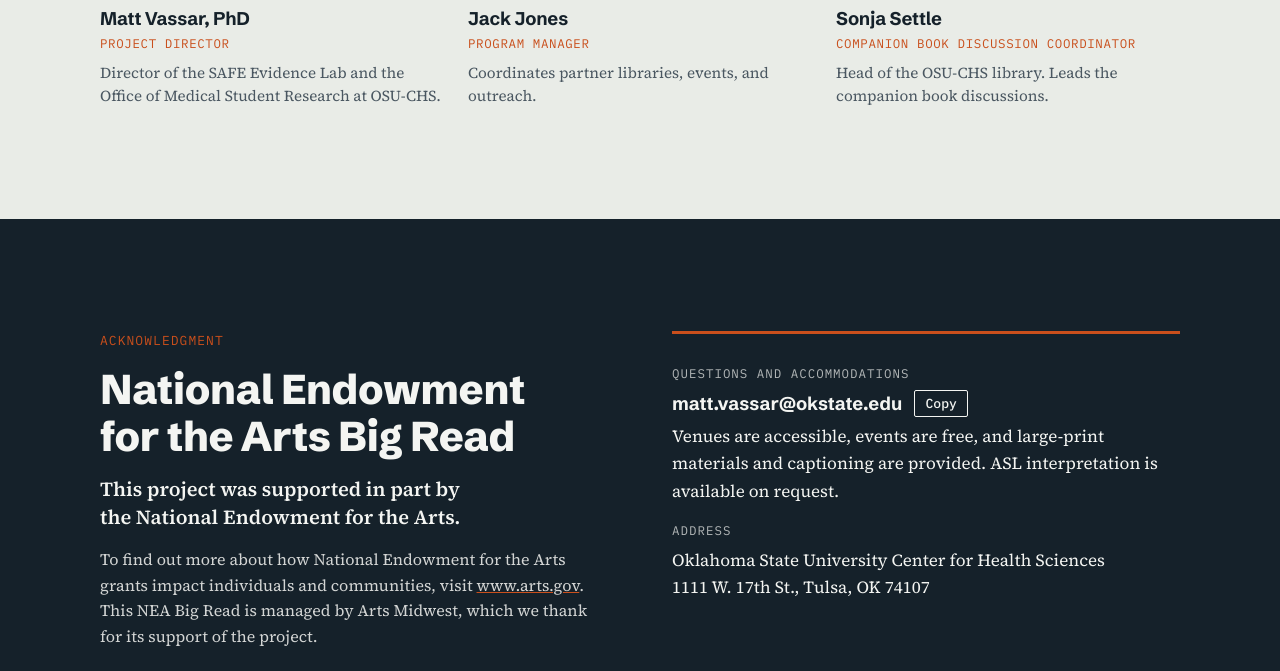
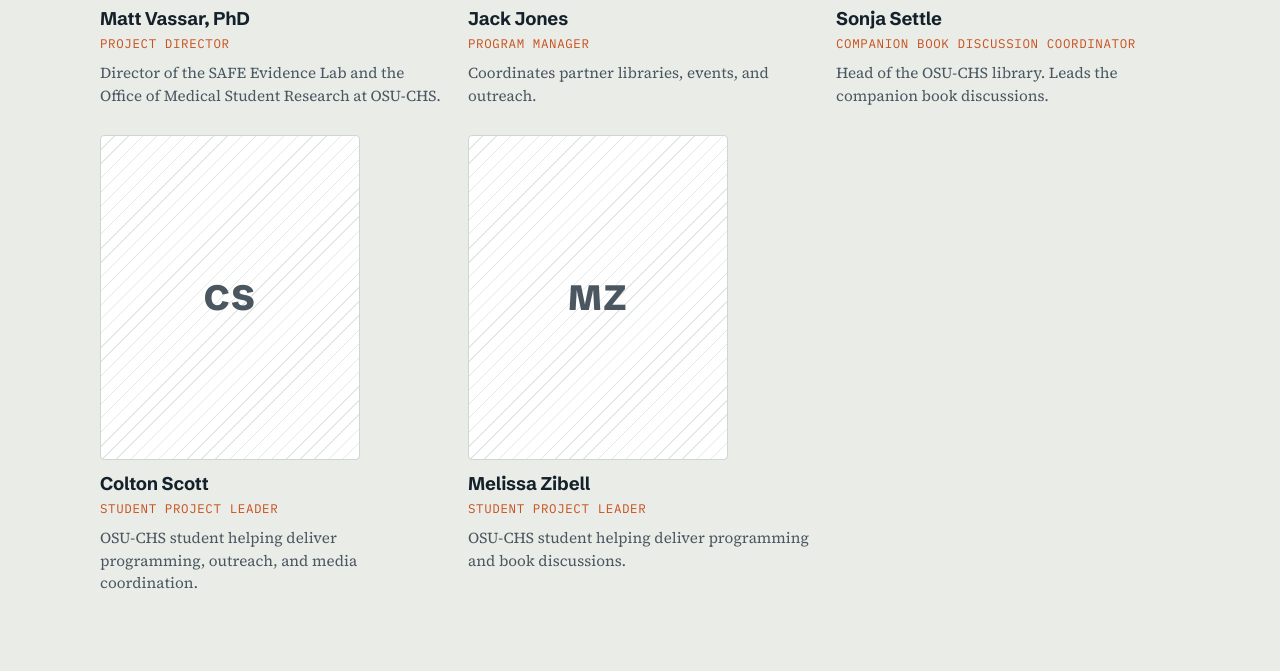
Before and after one commit to mattvassar-ux/safe-evidence-lab, a plain HTML site: page weaving-the-sunrise.html in a window 1280 px wide. Shown: the part 3700-4371 px from the top of the page. Drawn offline with Linux system fonts and the light colour scheme.

Commit message:
Add Colton Scott and Melissa Zibell to Weaving the Sunrise team
Co-Authored-By: Claude Opus 5.5 <noreply@anthropic.com>
Claude-Session: https://claude.ai/code/session_0128icfxcErJKcvXNNypktrd

```diff
--- a/weaving-the-sunrise.html
+++ b/weaving-the-sunrise.html
@@ -175,6 +175,22 @@
             <p class="person-focus">Head of the OSU-CHS library. Leads the companion book discussions.</p>
           </div>
         </article>
+        <article class="person">
+          <div data-portrait="colton-scott" data-name="Colton Scott"></div>
+          <div class="person-body">
+            <h4 class="person-name">Colton Scott</h4>
+            <p class="person-role mono">Student Project Leader</p>
+            <p class="person-focus">OSU-CHS student helping deliver programming, outreach, and media coordination.</p>
+          </div>
+        </article>
+        <article class="person">
+          <div data-portrait="melissa-zibell" data-name="Melissa Zibell"></div>
+          <div class="person-body">
+            <h4 class="person-name">Melissa Zibell</h4>
+            <p class="person-role mono">Student Project Leader</p>
+            <p class="person-focus">OSU-CHS student helping deliver programming and book discussions.</p>
+          </div>
+        </article>
       </div>
     </div>
   </section>
```
